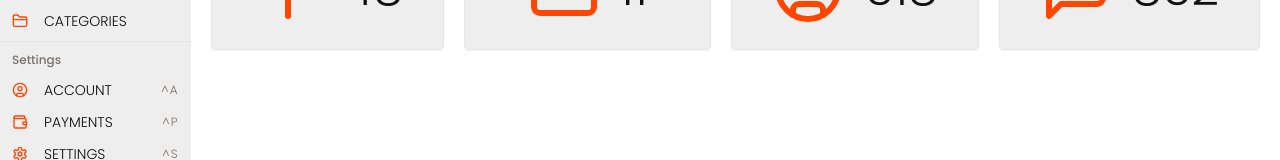
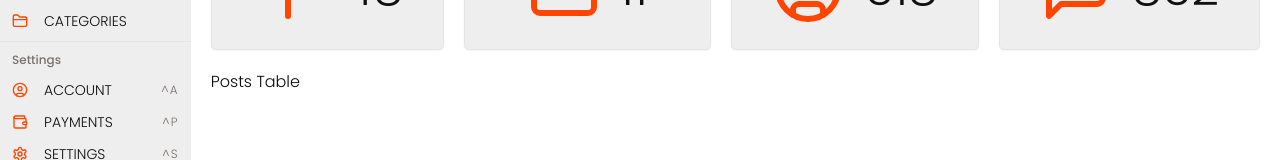
Before and after one commit to Nimira43/Tabularium, a Next.js app: page / in a window 1280 px wide. Shown: the part 196-356 px from the top of the page. Built offline with nearby package versions, Linux system fonts and the light colour scheme; a web font is replaced by a local one.

Commit message:
Brought PostsTable into Home page.

```diff
--- a/app/page.tsx
+++ b/app/page.tsx
@@ -1,4 +1,5 @@
 import DashboardCard from '@/components/dashboard/DashboardCard'
+import PostsTable from '@/components/posts/PostsTable'
 import { FolderClosed, MessageSquare, Milestone, UserCircle } from 'lucide-react'
 
 export default function Home() {
@@ -26,6 +27,7 @@ export default function Home() {
           icon={<MessageSquare className='text-main' size={72} />}
         />
       </div>
+      <PostsTable />
     </>
   )
 }
```
